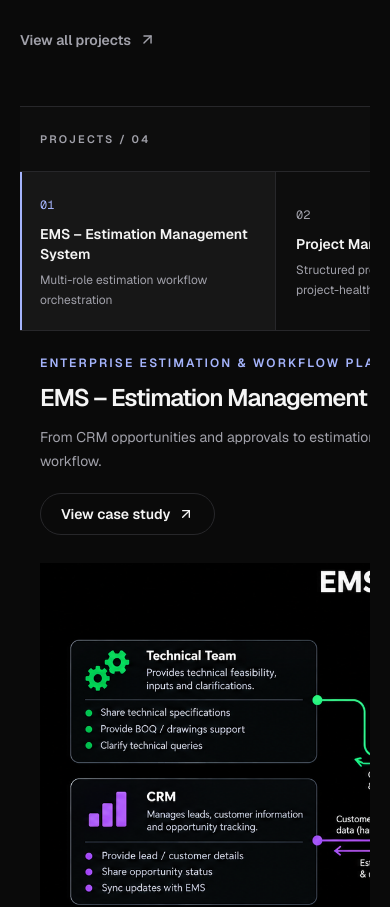
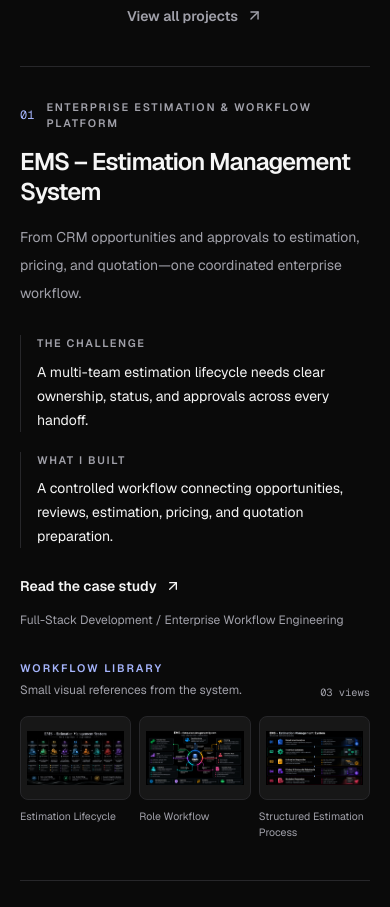
Before and after one commit to sharan-dev-ae/SharanPortfolio, a Next.js app: page / in a window 390 px wide. Shown: the part 5340-6247 px from the top of the page. Built offline with nearby package versions, Linux system fonts and the light colour scheme; no server answers.

Commit message:
feat: refine deployment prototype and update resume

```diff
--- a/src/app/globals.css
+++ b/src/app/globals.css
@@ -183,45 +183,11 @@ body:has(.prototype-fullscreen) > footer {
   display: none;
 }
 .prototype-fullscreen {
-  background: #0a0a0a !important;
-  color: #f5f5f5 !important;
-}
-.prototype-fullscreen .bg-white {
-  background-color: #111111 !important;
-}
-.prototype-fullscreen .bg-slate-50,
-.prototype-fullscreen .bg-\[\#faf9f7\],
-.prototype-fullscreen .bg-\[\#f0ede8\],
-.prototype-fullscreen .bg-\[\#eeeae4\] {
-  background-color: #171717 !important;
-}
-.prototype-fullscreen .text-slate-950,
-.prototype-fullscreen .text-slate-900,
-.prototype-fullscreen .text-\[\#19191c\],
-.prototype-fullscreen .text-\[\#252326\],
-.prototype-fullscreen .text-\[\#412a12\] {
-  color: #f5f5f5 !important;
-}
-.prototype-fullscreen .text-slate-700,
-.prototype-fullscreen .text-slate-600,
-.prototype-fullscreen .text-\[\#625d58\] {
-  color: #d4d4d8 !important;
-}
-.prototype-fullscreen .text-slate-500,
-.prototype-fullscreen .text-slate-400,
-.prototype-fullscreen .text-\[\#77716b\],
-.prototype-fullscreen .text-\[\#aaa39c\] {
-  color: #a1a1aa !important;
-}
-.prototype-fullscreen .border-slate-200,
-.prototype-fullscreen .border-slate-100,
-.prototype-fullscreen .border-\[\#ded9d2\],
-.prototype-fullscreen .border-\[\#e8e3dc\] {
-  border-color: #27272a !important;
-}
-.prototype-fullscreen input {
-  background: #0a0a0a !important;
-  color: #f5f5f5 !important;
+  background:
+    radial-gradient(circle at 88% 4%, rgba(183, 0, 0, 0.055), transparent 26%),
+    radial-gradient(circle at 10% 30%, rgba(37, 99, 235, 0.045), transparent 23%),
+    #f6f7f9 !important;
+  color: #111318 !important;
 }
 @media (prefers-reduced-motion: reduce) {
   .ask-sharan-launcher,
--- /dev/null
+++ b/src/components/sections/FeaturedProjectShowcase.tsx
@@ -0,0 +1,106 @@
+import Image from "next/image";
+import Link from "next/link";
+import { ArrowUpRight } from "lucide-react";
+import type { Project } from "@/types/project";
+
+export function FeaturedProjectShowcase({ projects }: { projects: Project[] }) {
+  return (
+    <div className="border-border divide-border divide-y border-y">
+      {projects.map((project, index) => {
+        const visuals = (project.visuals?.length
+          ? project.visuals
+          : [{ type: "cover", label: project.title, src: project.image }]
+        ).slice(0, 3);
+
+        return (
+          <article
+            key={project.slug}
+            className="grid gap-8 py-10 first:pt-8 last:pb-8 lg:grid-cols-[minmax(0,1.3fr)_minmax(18rem,.7fr)] lg:gap-14 lg:py-14"
+          >
+            <div className="min-w-0">
+              <div className="flex items-center gap-3">
+                <span className="text-accent font-mono text-xs">
+                  {String(index + 1).padStart(2, "0")}
+                </span>
+                <span className="text-secondary text-[0.68rem] font-semibold tracking-[0.16em] uppercase">
+                  {project.category}
+                </span>
+              </div>
+
+              <h3 className="mt-4 max-w-2xl text-2xl leading-tight font-semibold tracking-[-0.04em] sm:text-3xl">
+                {project.title}
+              </h3>
+              <p className="text-secondary mt-4 max-w-2xl text-sm leading-7 sm:text-base">
+                {project.homepageSummary ?? project.shortDescription}
+              </p>
+
+              <dl className="mt-7 grid gap-5 sm:grid-cols-2">
+                <div className="border-border border-l pl-4">
+                  <dt className="text-secondary text-[0.68rem] font-semibold tracking-[0.15em] uppercase">
+                    The challenge
+                  </dt>
+                  <dd className="mt-2 text-sm leading-6">
+                    {project.businessProblem}
+                  </dd>
+                </div>
+                <div className="border-border border-l pl-4">
+                  <dt className="text-secondary text-[0.68rem] font-semibold tracking-[0.15em] uppercase">
+                    What I built
+                  </dt>
+                  <dd className="mt-2 text-sm leading-6">{project.solution}</dd>
+                </div>
+              </dl>
+
+              <div className="mt-7 flex flex-wrap items-center gap-4">
+                <Link
+                  href={`/projects/${project.slug}`}
+                  className="hover:text-accent inline-flex items-center gap-2 text-sm font-semibold transition-colors"
+                >
+                  Read the case study <ArrowUpRight size={16} aria-hidden="true" />
+                </Link>
+                <span className="text-secondary text-xs">{project.role}</span>
+              </div>
+            </div>
+
+            <div className="self-start">
+              <div className="flex items-end justify-between gap-4">
+                <div>
+                  <p className="text-accent text-[0.68rem] font-semibold tracking-[0.18em] uppercase">
+                    Workflow library
+                  </p>
+                  <p className="text-secondary mt-1 text-xs leading-5">
+                    Small visual references from the system.
+                  </p>
+                </div>
+                <span className="text-secondary font-mono text-[0.65rem]">
+                  {String(visuals.length).padStart(2, "0")} views
+                </span>
+              </div>
+
+              <div className="mt-4 grid grid-cols-3 gap-2">
+                {visuals.map((visual) => (
+                  <figure key={visual.type} className="min-w-0">
+                    <div className="border-border bg-surface-secondary relative aspect-[4/3] overflow-hidden rounded-lg border">
+                      {visual.src && (
+                        <Image
+                          src={visual.src}
+                          alt={visual.alt ?? visual.label}
+                          fill
+                          sizes="(max-width: 1023px) 30vw, 11vw"
+                          className="object-contain p-1.5 transition-transform duration-300 hover:scale-[1.03]"
+                        />
+                      )}
+                    </div>
+                    <figcaption className="text-secondary mt-2 line-clamp-2 text-[0.66rem] leading-4">
+                      {visual.label}
+                    </figcaption>
+                  </figure>
+                ))}
+              </div>
+            </div>
+          </article>
+        );
+      })}
+    </div>
+  );
+}
--- a/src/components/sections/FeaturedProjects.tsx
+++ b/src/components/sections/FeaturedProjects.tsx
@@ -2,7 +2,7 @@ import Link from "next/link";
 import { ArrowUpRight } from "lucide-react";
 import { Container } from "@/components/layout/Container";
 import { FadeIn } from "@/components/animations/FadeIn";
-import { FeaturedProjectCarousel } from "@/components/sections/FeaturedProjectCarousel";
+import { FeaturedProjectShowcase } from "@/components/sections/FeaturedProjectShowcase";
 import { SectionHeading } from "@/components/ui/SectionHeading";
 import { projects } from "@/data/projects";
 
@@ -15,25 +15,26 @@ export function FeaturedProjects() {
     <section
       id="work"
       aria-labelledby="work-title"
-      className="border-border border-b py-24 sm:py-32"
+      className="border-border border-b py-20 sm:py-24"
     >
       <Container>
-        <FadeIn className="flex flex-col gap-8 lg:flex-row lg:items-end lg:justify-between">
+        <FadeIn className="mx-auto flex max-w-3xl flex-col items-center text-center">
           <SectionHeading
             id="work-title"
             eyebrow="Selected work"
             title="Systems built around real operational complexity."
-            description="Explore the workflows, architecture, and product thinking behind enterprise platforms I have taken from business problem to production."
+            description="A closer look at how I turn fragmented business processes into connected enterprise systems—with clear ownership, reliable handoffs, and workflows built for day-to-day operations."
+            className="mx-auto"
           />
           <Link
             href="/projects"
-            className="text-secondary hover:text-accent inline-flex items-center gap-2 self-start text-sm font-semibold transition-colors lg:self-auto"
+            className="text-secondary hover:text-accent mt-6 inline-flex items-center gap-2 text-sm font-semibold transition-colors"
           >
             View all projects <ArrowUpRight size={17} aria-hidden="true" />
           </Link>
         </FadeIn>
-        <FadeIn className="mt-14">
-          <FeaturedProjectCarousel projects={featuredProjects} />
+        <FadeIn className="mt-10">
+          <FeaturedProjectShowcase projects={featuredProjects} />
         </FadeIn>
       </Container>
     </section>
```
Also changed, not shown: src/components/prototypes/DeploymentMonitoringBuildDetail.tsx (+9 -5 lines), src/components/prototypes/DeploymentMonitoringDashboard.tsx (+5 -5 lines), 1 other file (tests, documents, lock files or other folders).
